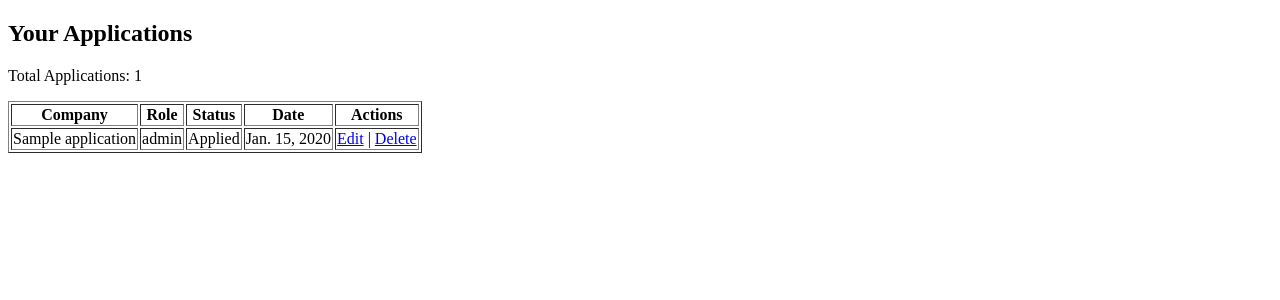
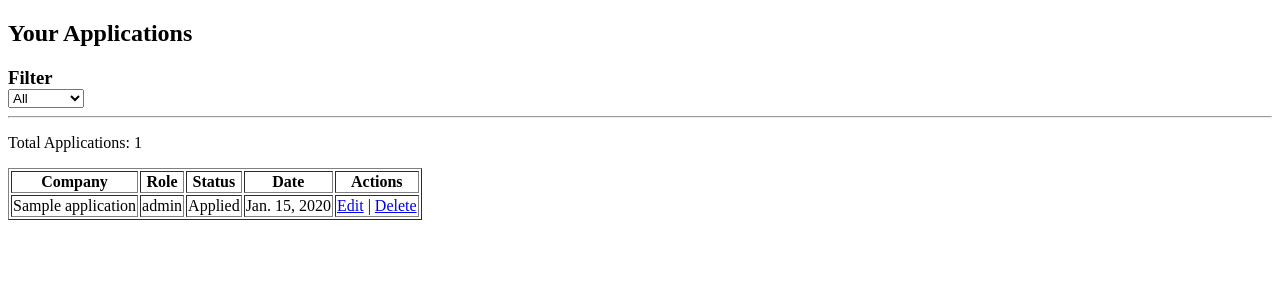
Before and after one commit to z-ABYa/tracker, a Django app: page / in a window 1280 px wide. Shown: the part 29-329 px from the top of the page. Run offline with Django 5.2, Linux system fonts and the light colour scheme; a user stored in the database is signed in; tables that the repository leaves empty hold one stand-in row (values such as "Sample post").

Commit message:
Build 'status filtering'

```diff
--- a/applications/views.py
+++ b/applications/views.py
@@ -7,7 +7,15 @@ from .models import Application
 @login_required
 def dashboard(request):
     applications = Application.objects.filter(user=request.user).order_by('-created_at')
-    return render(request, 'applications/dashboard.html', {'applications': applications})
+    if status_filter := request.GET.get('status'):
+        applications = applications.filter(status=status_filter)
+
+    statuses = Application.APPLICATION_STATUS
+    return render(request, 'applications/dashboard.html', {
+            'applications': applications,
+            'current_status': status_filter,
+            'statuses': statuses,
+        })
 
 @login_required
 def create_application(request):
--- a/templates/applications/dashboard.html
+++ b/templates/applications/dashboard.html
@@ -2,6 +2,23 @@
 {% block content %}
 
 <h2>Your Applications</h2>
+<h3 style="display: inline;">Filter</h3>
+<form method="get">
+    <select name="status" onchange="this.form.submit()">
+        <option value="">All</option>
+        {% for value, label in statuses %}
+            <option value="{{ value }}"
+                {% if current_status == value %}
+                    selected
+                {% endif %}
+            >
+                {{ label }}
+            </option>
+        {% endfor %}
+    </select>
+</form>
+
+<hr>
 <p>Total Applications: {{ applications.count }}</p>
 <table border="1">
     <tr>
```
